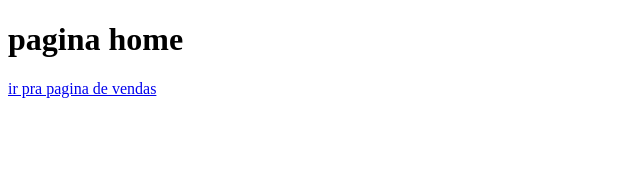
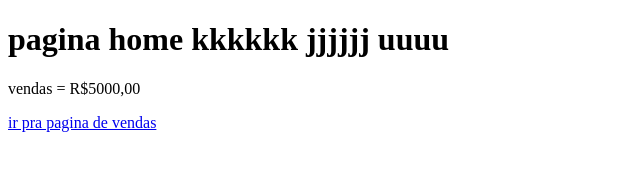
Before and after one commit to DevDouglasConectado/aula, a plain HTML site: page index.html in a window 1280 px wide. Shown: the whole page, without its empty margins (0-640 px from the left). Drawn offline with Linux system fonts and the light colour scheme.

Commit message:
segundo commit

```diff
--- a/index.html
+++ b/index.html
@@ -7,7 +7,8 @@
     <title>Document</title>
 </head>
 <body>
-    <h1>pagina home</h1>
+    <h1>pagina home kkkkkk jjjjjj   uuuu</h1>
+    <p>vendas = R$5000,00</p>
     <a href="vendas.html">ir pra pagina de vendas</a>
 </body>
 </html>
```
Also changed, not shown: vendas.html (+1 -1 lines).
